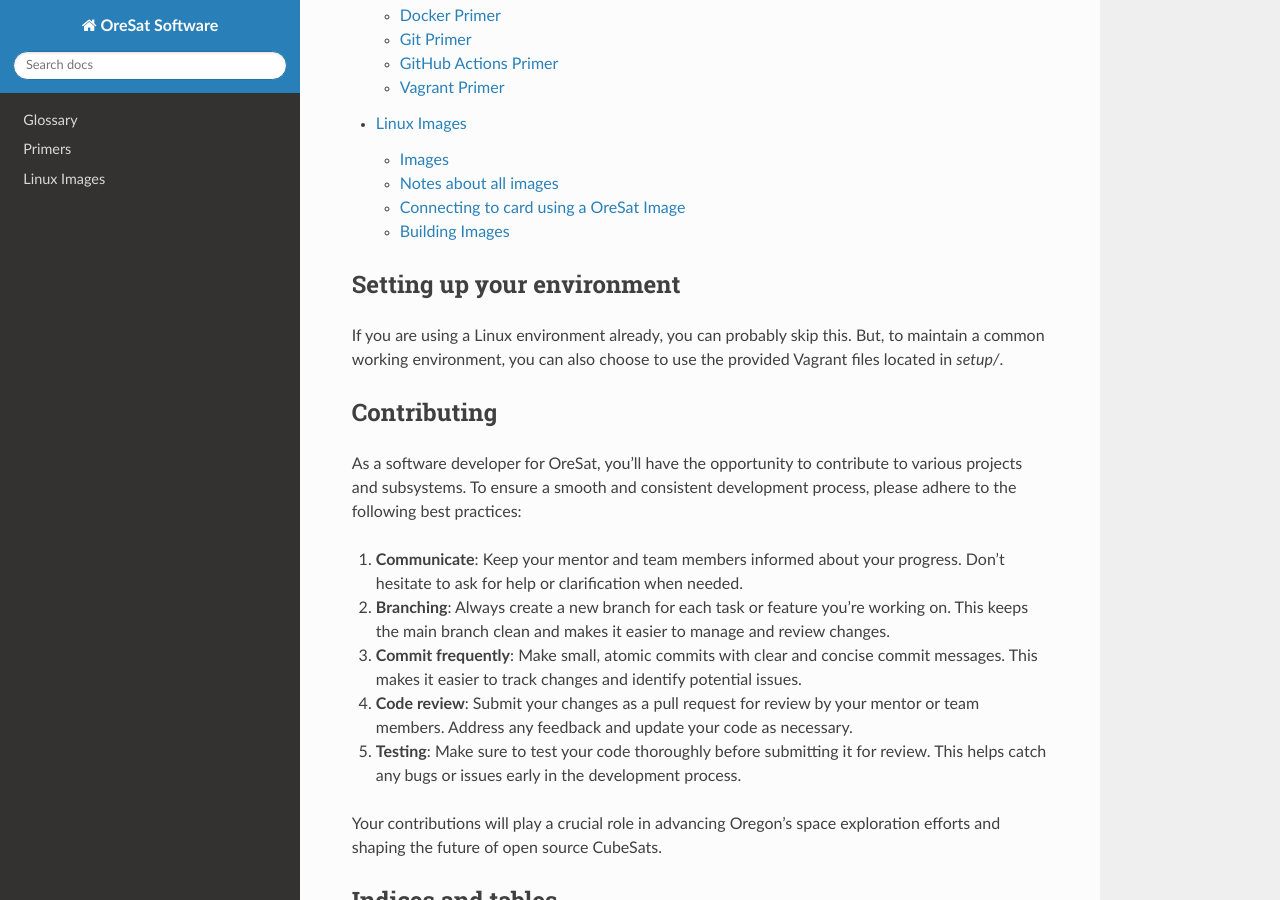
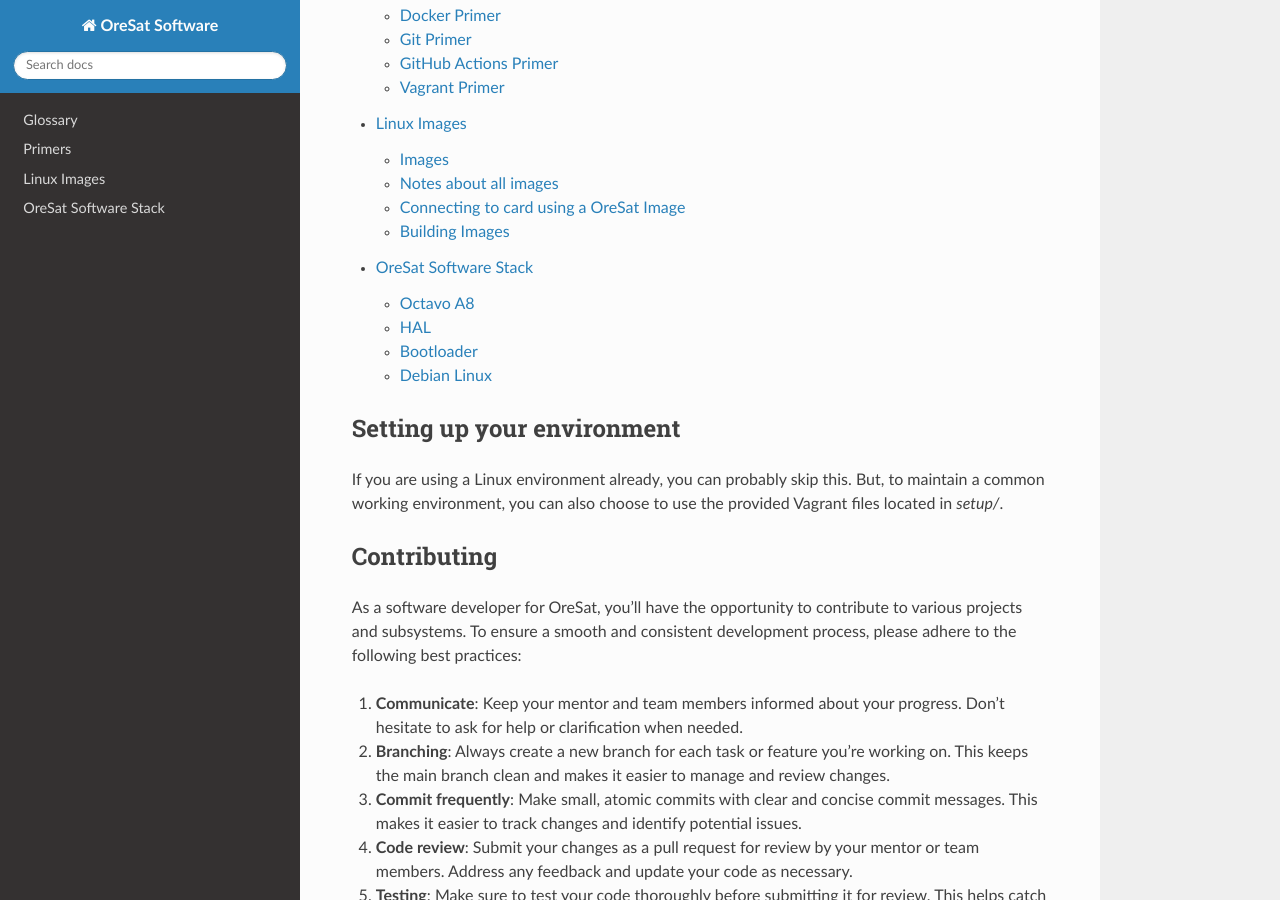
Before and after one commit to oresat/oresat-software-docs, a Sphinx documentation site: the page built from docs/index.rst, in a window 1280 px wide and 900 px high, scrolled down 408 px. Built offline with Sphinx 7.4.7 and the Read the Docs theme 2.0.0, drawn with Linux system fonts in a browser that asks for light colours; comment, search, counter and statistics services are not loaded; some of the changed lines change nothing that is shown.

Commit message:
add sw stack page

```diff
--- a/docs/index.rst
+++ b/docs/index.rst
@@ -15,6 +15,7 @@
    glossary
    primers/index
    images/index
+   sw-stack
 
 Setting up your environment
 ===========================
--- /dev/null
+++ b/docs/sw-stack.rst
@@ -0,0 +1,166 @@
+OreSat Software Stack
+=====================
+
+.. note:: This is only relevant to software on Linux cards on the satellite, not any software
+   for UniClOGS or OreSat testing projects.
+
+.. image:: static/sw-stack.jpg
+
+Octavo A8
+---------
+
+All OreSat Linux cards use a `Octavo A8`_, specifically the OSD3358-1G-BSM.
+
+A very similar SOC can be commonly found in `BeagleBoard`_'s `PocketBeagle`_.
+
+Key features of the `Octavo A8`_:
+
+    - A single core 1GHz AM335x ARM Cortex-A8 processor
+    - A deep sleep ARM Cortex-M3 processor
+    - 2x 200Mhz PRU (Programmable Real-time Unit)
+    - 512MB or 1GB of RAM (OreSat cards use the 1GB model)
+    - 3D Graphics Accelerator
+    - 6x UART buses
+    - 2x CAN buses
+    - 3x I2C buses
+    - 2x SPI buses
+    - 8-channel 12-bit ADC
+    - 114x GPIO pins
+
+See https://octavosystems.com/octavo_products/osd335x-sm/ for a full list of features of the Octavo
+A8.
+
+ARM Cortex A8
+*************
+
+The main processor of the `Octavo A8`_. It is a single core 1GHz AM335x ARM Cortex-A8 processor.
+
+ARM Cortex M3
+*************
+
+The deep sleep processor. The Main Cortex A8 can be powered down and the Cortex M3 can run in
+lower state. For non-C3 cards this is not needed, as those cards will just be powered off when
+no needed. This could be really useful for C3, but is not currently used.
+
+See https://git.ti.com/git/processor-firmware/ti-amx3-cm3-pm-firmware
+
+PRUs
+****
+
+The PRUs (Programmable Real-time Units) are a microcontroller that shares pins and other
+resource with the core processor allowing for custom interface to other hardware like cameras.
+The AM335x has two PRUs. For OreSat an idea is use them to get images from image sensors.
+
+All information and guides about PRU can be found at: `TI PRU-ICSS / PRU_ICSSG`_
+
+HAL
+---
+
+Device Tree
+***********
+
+Device trees are used to describe the hardware, so hardware info does need to be hard-coded into
+the Linux kernel; this include configuring pin modes. For more info about device tree and Linux,
+see https://www.kernel.org/doc/html/latest/devicetree/usage-model.html.
+
+Most the AM335x pins have 8 modes they can be configured between.
+See https://www.ti.com/lit/ds/symlink/am3358.pdf for all the modes.
+
+OreSat card device tree can be found at
+https://github.com/oresat/oresat-linux/tree/master/image_builder/device_trees
+
+Bootloader
+----------
+
+U-Boot
+******
+
+The first piece of software booted up on the AM335x is U-Boot.
+
+U-Boot will read the AM335x EEPROM to figure out what specific device it is, the U-Boot will
+load the device tree associated based of that EEPROM value, and then boot Linux and pass off
+the device tree to the Linux kernel.
+
+See `U-Boot`_ more info.
+
+Debian Linux
+------------
+
+All OreSat Linux image are built with `BeagleBoard`_'s image-builder. OreSat image configs and
+build script (which wrap around image-builder) can be found at
+https://github.com/oresat/oresat-linux/tree/master/image_builder.
+
+Kernel Space
+************
+
+Kernel
+^^^^^^
+
+All Linux cards use the 5.10 LTS Debian kernel built by `BeagleBoard`_ as it has support for
+PRUs on the `Octavo A8`_ and just works.
+
+Kernel Modules
+^^^^^^^^^^^^^^
+
+All OreSat Linux kernel module use `DKMS`_ as it will make installing and packaging kernel module
+easier. Also, it's nice to no worry about updating kernel modules if the kernel needs to be
+updated.
+
+All kernel module will be put in a Debian package, so it can easily be updated with the updater
+build into `OLAF`_ and used to build to flight OreSat Linux images.
+
+User Space
+**********
+
+Only `dpkg`_  will be used for installing all non-Python package, with exception of ``python3``,
+``python3-all``, ``python3-setuptools``, and ``python3-pip`` Debian packages. All other Python
+packages will be installed with `pip`_.
+
+OLAF App
+^^^^^^^^
+
+.. note::  This is just a high level overview for OLAF. For specifics, see
+   `OLAF Read the Docs`_ .
+
+OreSat Linux App Framework (aka OLAF) is a Pythonic application framework for all OreSat Linux
+cards. It is built on top on `python-canopen`_. It is designed to handle all the common OreSat
+CANopen Node functionality including support for ECSS CAN Bus Extended Protocol, file transfer
+over CAN, and updating the Linux card thru Python packages, Debian packages, and bash scripts.
+
+Each oresat card will have its own OLAF-based app that will be daemonized that will be the main
+process for the card. This OLAF app will put health and status info out on the CAN bus, as well
+as let the C3 command it over the CAN bus.
+
+Non-OLAF apps
+^^^^^^^^^^^^^
+
+Non-OLAF apps can be used, but if possible it should be avoided, it's hard enough to maintain
+all the OreSat software projects.
+
+Any non-OLAF app should have interfaces (like sockets), that OLAF app can connect to get health
+/ status info as well as control the non-OLAF app.
+
+All Python projects will package and hosted on `PyPI`_ and all non-Python projects will have
+Debian packages, so they can be updated thru OLAF and be used to build flight OreSat Linux
+images.
+
+.. OreSat repos
+.. _OLAF: https://github.com/oresat/oresat-olaf
+
+.. OreSat Read the Docs
+.. _OLAF Read the Docs: https://oresat-olaf.readthedocs.io/en/latest/
+
+.. Other repos
+.. _DKMS: https://github.com/dell/dkms
+.. _python-canopen: https://github.com/christiansandberg/canopen
+
+.. Other links
+.. _dpkg: https://www.dpkg.org/
+.. _pip: https://pypi.org/project/pip/
+.. _PyPI: https://pypi.org
+.. _TI: https://www.ti.com/processors/sitara-arm/am335x-cortex-a8/overview.html
+.. _Octavo A8: https://octavosystems.com/octavo_products/osd335x-sm/
+.. _BeagleBoard: https://beagleboard.org/
+.. _PocketBeagle: https://beagleboard.org/pocket
+.. _U-Boot: https://u-boot.readthedocs.io/en/latest/
+.. _TI PRU-ICSS / PRU_ICSSG: http://software-dl.ti.com/processor-sdk-linux/esd/docs/latest/linux/Foundational_Components_PRU-ICSS_PRU_ICSSG.html
```
Also changed, not shown: docs/static/sw-stack.jpg (added), 2 other files.
